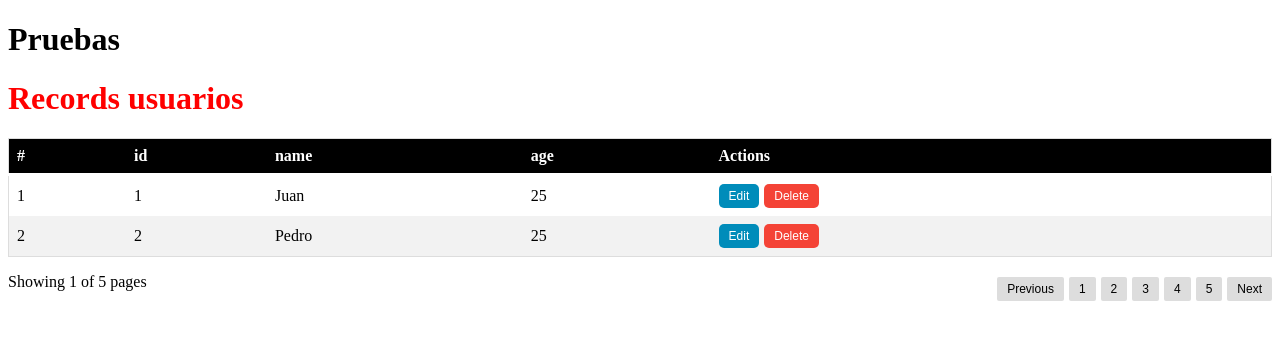
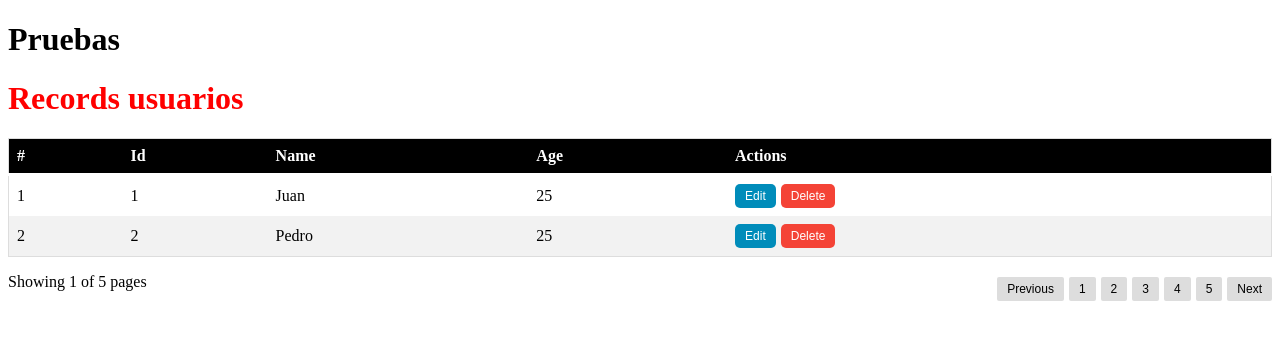
Before and after one commit to Edwalfo/tablaReutilizable, a React (Vite) app: page / in a window 1280 px wide. Shown: the top 340 px of the page. Built offline with nearby package versions, Linux system fonts and the light colour scheme.

Commit message:
Capitalize title columns in ReusableTable component

```diff
--- a/src/components/ReusableTable.tsx
+++ b/src/components/ReusableTable.tsx
@@ -74,6 +74,11 @@ function ReusableTable<T>({
   // Generate the page numbers.
   const pageNumbers = Array.from({ length: totalPages }, (_, i) => i + 1);
 
+  // Capitalize the title columns.
+  const capitalize = (word: string) => {
+    return word[0].toUpperCase() + word.slice(1);
+  }
+
   // Render the component.
   return (
     <>
@@ -84,7 +89,7 @@ function ReusableTable<T>({
           <tr>
             <th>#</th>
             {columns.map((column: string) => (
-              <th key={column}>{column}</th>
+              <th key={column}>{capitalize(column)}</th>
             ))}
             <th>Actions</th>
           </tr>
```
